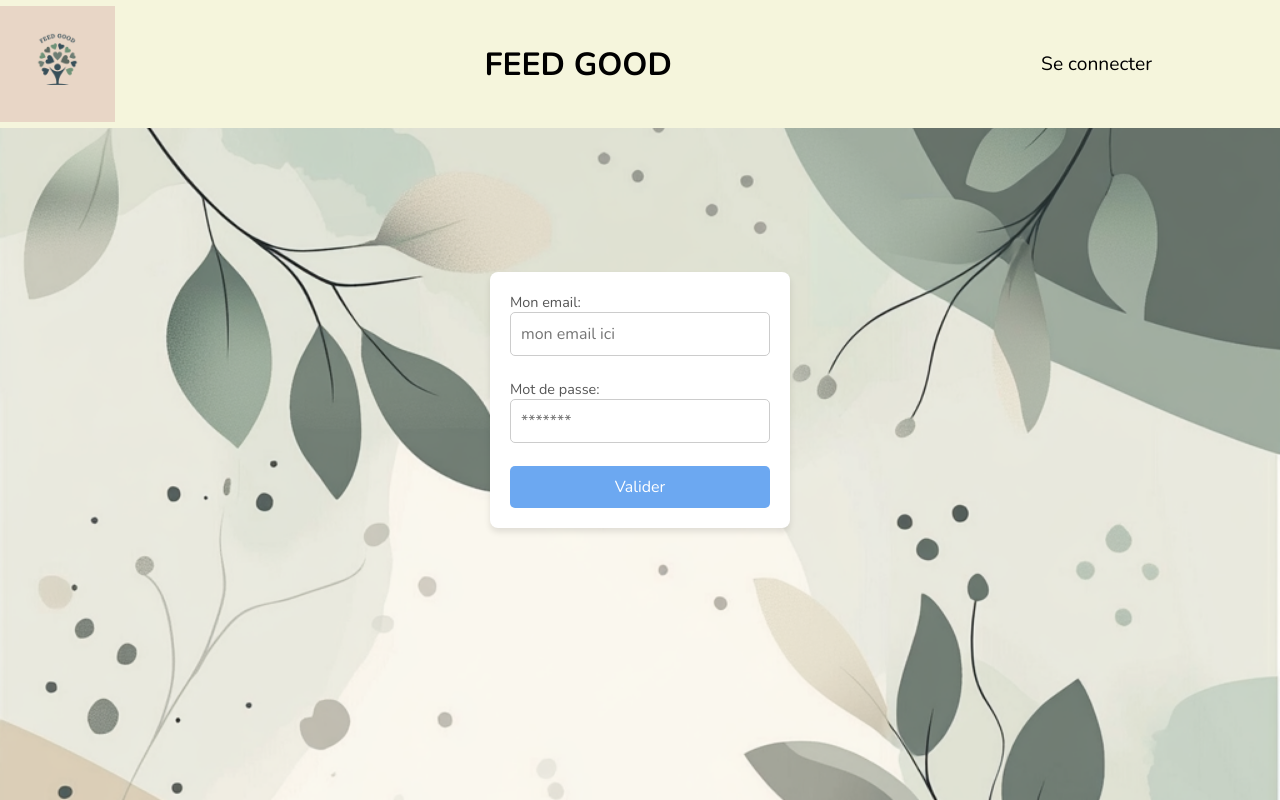
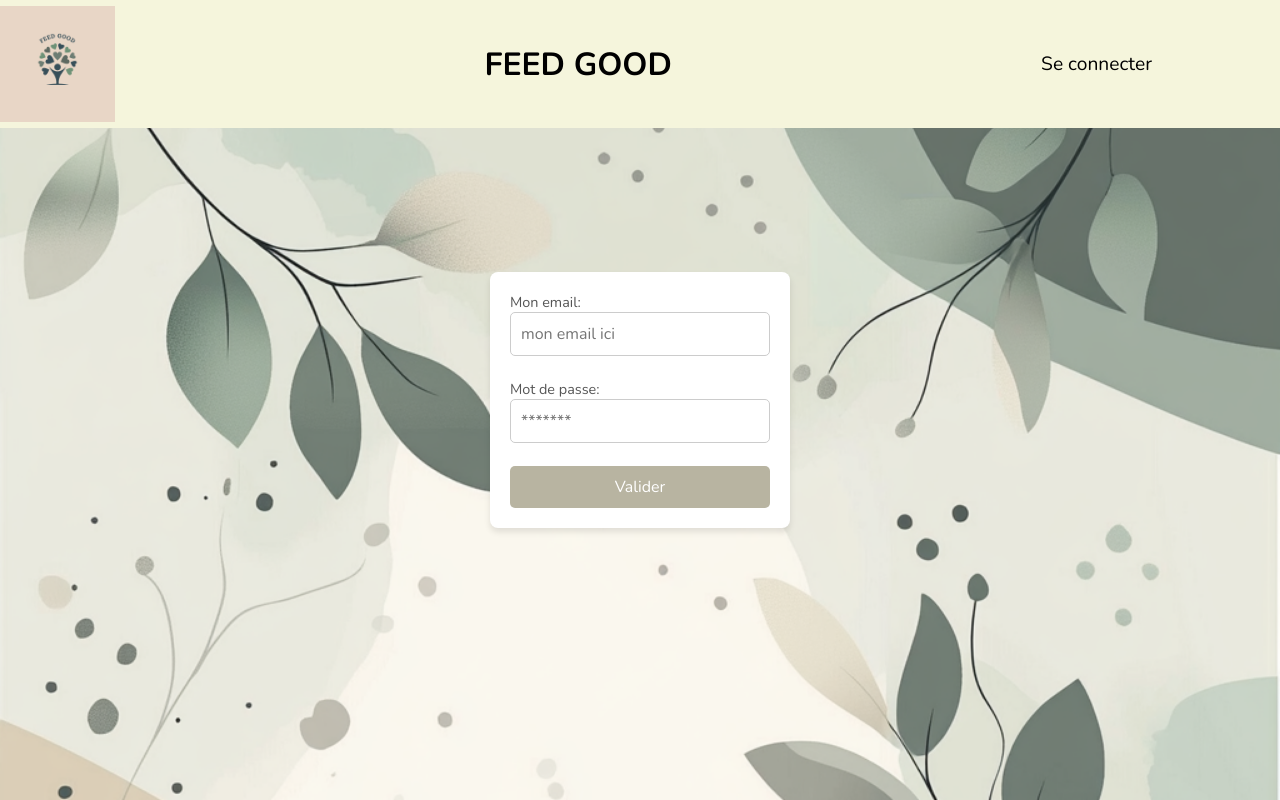
Before and after one commit to WildCodeSchool-2024-09/lille-protojam, a React (Vite) app in the folder client/: page /login in a window 1280 px wide. Built offline with nearby package versions, Linux system fonts and the light colour scheme; a web font is replaced by a local one.

Commit message:
color login page

```diff
--- a/client/src/components/Login/Login.css
+++ b/client/src/components/Login/Login.css
@@ -41,14 +41,14 @@
 }
 
 .login-form input:focus {
-	border-color: #6ca8f1;
+  border-color: #8e9e81;
   box-shadow: 0 0 4px rgba(108, 168, 241, 0.5);
 }
 
 .login-form button {
   width: 100%;
   padding: 10px;
-	background-color: #6ca8f1;
+  background-color: #b8b4a1;
   color: white;
   border: none;
   border-radius: 5px;
@@ -58,10 +58,14 @@
 }
 
 .login-form button:hover {
-	background-color: #588ed8;
+  background-color: #8e9e81;
 }
 
 .error-message {
   color: red;
   margin: 10px;
 }
+
+.connected-button {
+  background-color: #8e9e81;
+}
--- a/client/src/components/Login/Login.tsx
+++ b/client/src/components/Login/Login.tsx
@@ -54,7 +54,9 @@
           />
         </label>
         {errorMessage && <p className="error-message"> {errorMessage}</p>}
-				<button type="submit">Valider</button>
+        <button type="submit" className="connected-button">
+          Valider
+        </button>
       </form>
     </div>
   );
```
Lines whose indentation alone changed are shown as unchanged.
